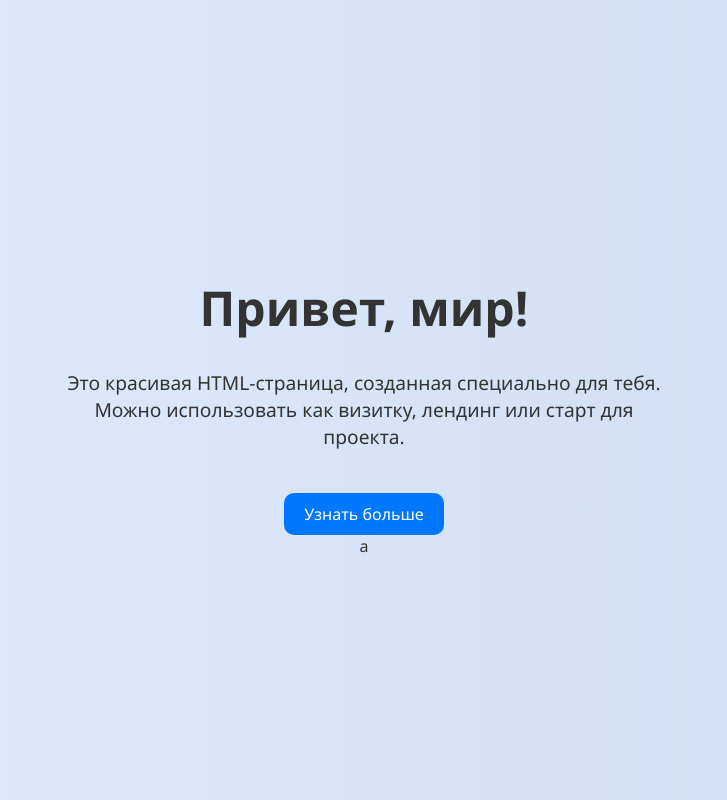
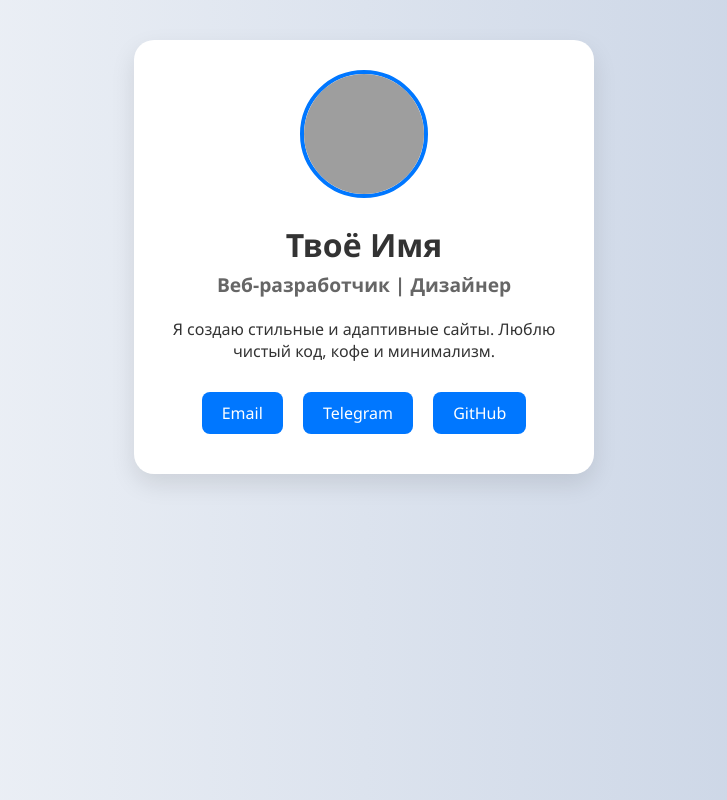
Before and after one commit to pasha-karatay/gb_lerning, a plain HTML site: page index.html in a window 1280 px wide. Shown: the whole page, without its empty margins (276-1003 px from the left). Drawn offline with Linux system fonts and the light colour scheme; grey boxes are pictures that could not be loaded.

Commit message:
Обновлена инфо в index.html

```diff
--- a/index.html
+++ b/index.html
@@ -3,45 +3,74 @@
 <head>
     <meta charset="UTF-8">
     <meta name="viewport" content="width=device-width, initial-scale=1.0">
-    <title>Моя стильная страница</title>
+    <title>Моя визитка</title>
     <style>
         body {
             margin: 0;
             font-family: 'Segoe UI', Tahoma, Geneva, Verdana, sans-serif;
-            background: linear-gradient(to right, #e0eafc, #cfdef3);
+            background: linear-gradient(to right, #f5f7fa, #c3cfe2);
             color: #333;
             display: flex;
             flex-direction: column;
             align-items: center;
-            justify-content: center;
-            height: 100vh;
+            padding: 40px 20px;
             text-align: center;
         }
+        .card {
+            background: white;
+            border-radius: 20px;
+            padding: 30px;
+            box-shadow: 0 10px 25px rgba(0,0,0,0.1);
+            max-width: 400px;
+            width: 100%;
+        }
+        .avatar {
+            width: 120px;
+            height: 120px;
+            border-radius: 50%;
+            object-fit: cover;
+            border: 4px solid #0077ff;
+            margin-bottom: 20px;
+        }
         h1 {
-            font-size: 3em;
-            margin-bottom: 0.2em;
+            font-size: 2em;
+            margin: 0;
+        }
+        h2 {
+            font-size: 1.2em;
+            color: #666;
+            margin-top: 5px;
         }
         p {
-            font-size: 1.2em;
-            max-width: 600px;
+            font-size: 1em;
+            margin: 20px 0;
         }
-        a {
-            margin-top: 1.5em;
-            text-decoration: none;
+        .links a {
+            display: inline-block;
+            margin: 10px 8px;
+            padding: 10px 20px;
             background-color: #0077ff;
             color: white;
-            padding: 10px 20px;
-            border-radius: 10px;
+            text-decoration: none;
+            border-radius: 8px;
             transition: background-color 0.3s ease;
         }
-        a:hover {
+        .links a:hover {
             background-color: #005dc1;
         }
     </style>
 </head>
 <body>
-    <h1>Привет, мир!</h1>
-    <p>Это красивая HTML-страница, созданная специально для тебя. Можно использовать как визитку, лендинг или старт для проекта.</p>
-    <a href="#">Узнать больше</a>
+    <div class="card">
+        <img class="avatar" src="https://i.pravatar.cc/150?img=3" alt="Фото профиля">
+        <h1>Твоё Имя</h1>
+        <h2>Веб-разработчик | Дизайнер</h2>
+        <p>Я создаю стильные и адаптивные сайты. Люблю чистый код, кофе и минимализм.</p>
+        <div class="links">
+            <a href="mailto:you@example.com">Email</a>
+            <a href="https://t.me/yourtelegram" target="_blank">Telegram</a>
+            <a href="https://github.com/yourusername" target="_blank">GitHub</a>
+        </div>
+    </div>
 </body>
-</html>a
+</html>
```
